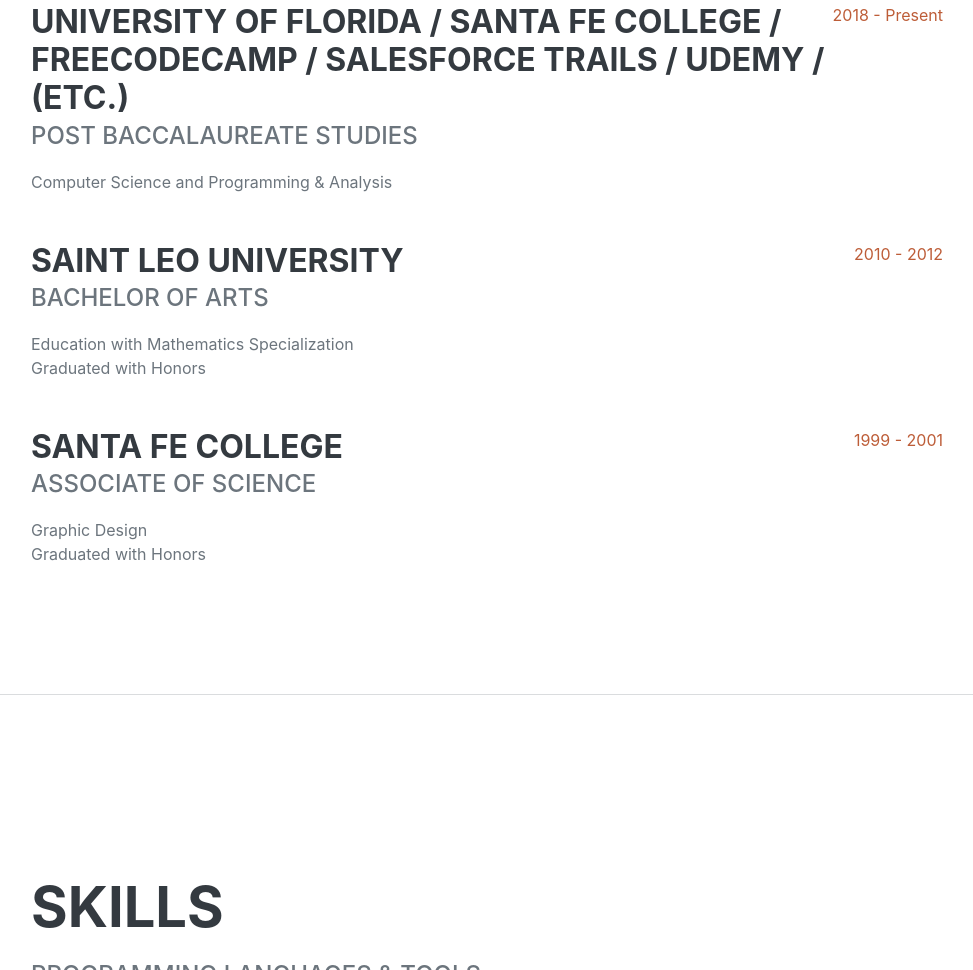
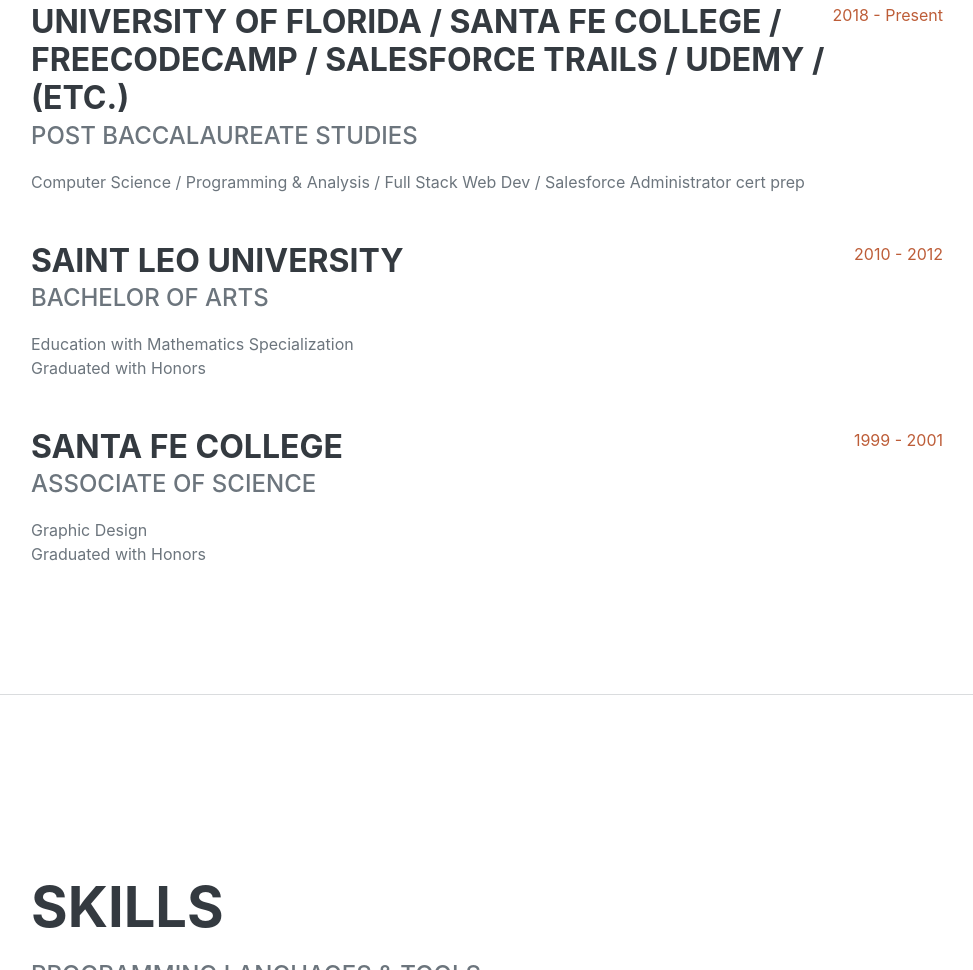
Before and after one commit to luigi-difranco/luigi-difranco.github.io, a plain HTML site: page index.html in a window 1280 px wide. Shown: the part 2253-3223 px from the top of the page, without its empty margins (289-1262 px from the left). Drawn offline with nearby package versions, Linux system fonts and the light colour scheme; a web font is replaced by a local one.

Commit message:
Update index.html

```diff
--- a/index.html
+++ b/index.html
@@ -110,7 +110,7 @@
                         <div class="flex-grow-1">
                             <h3 class="mb-0">University of Florida / Santa Fe College / FreeCodeCamp / Salesforce Trails / Udemy / (etc.)</h3>
                             <div class="subheading mb-3">Post Baccalaureate Studies</div>
-                            <div>Computer Science and Programming & Analysis</div>
+                            <div>Computer Science / Programming & Analysis / Full Stack Web Dev / Salesforce Administrator cert prep</div>
                         </div>
                         <div class="flex-shrink-0"><span class="text-primary">2018 - Present</span></div>
                     </div>
```
